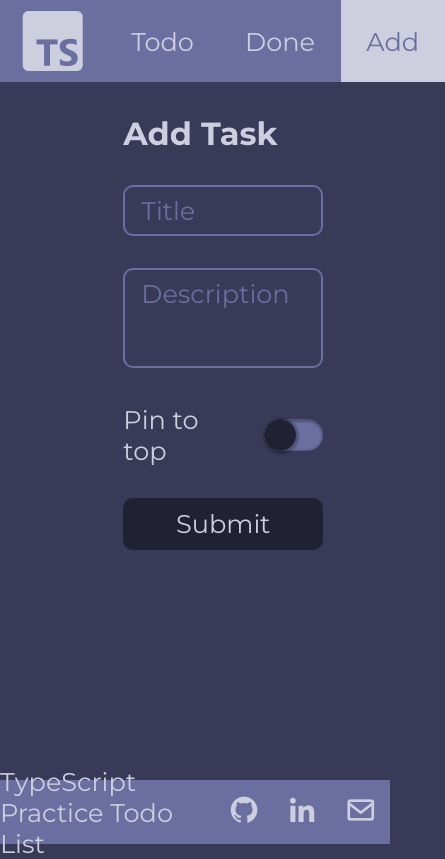
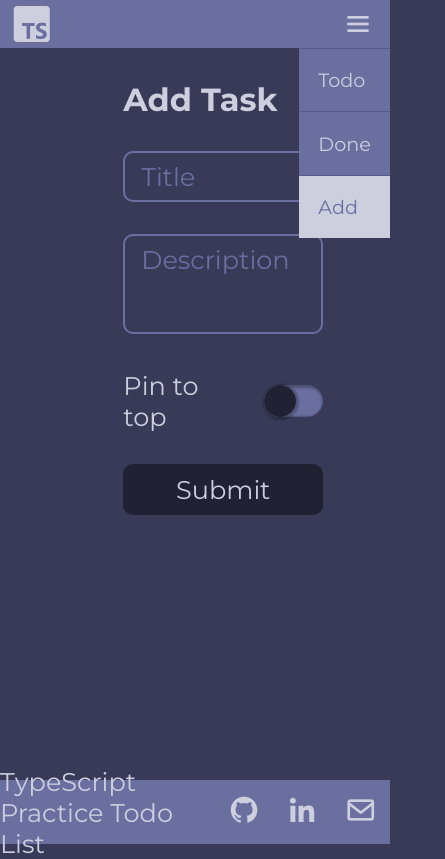
Before and after one commit to WaltsonZh/TSPract, a React (Vite) app: page /add in a window 390 px wide. Shown: the whole page, 445 px wide, since content can reach past the window. Built offline with nearby package versions, Linux system fonts and the light colour scheme; no server answers; the database is empty.

Commit message:
responsive navbar

```diff
--- a/src/assets/Add.css
+++ b/src/assets/Add.css
@@ -120,7 +120,7 @@
   border: none;
   border-radius: 10px;
   position: relative;
-  z-index: 1;
+  z-index: 0;
   cursor: pointer;
 }
 
--- a/src/assets/Details.css
+++ b/src/assets/Details.css
@@ -69,7 +69,7 @@
   border-radius: 10px;
   background-color: var(--primary-light);
   position: relative;
-  z-index: 1;
+  z-index: 0;
   cursor: pointer;
 }
 
--- a/src/assets/Navbar.css
+++ b/src/assets/Navbar.css
@@ -1,4 +1,5 @@
 .Navbar {
+  position: relative;
   background-color: var(--primary-light);
   display: grid;
   grid-template-columns: 1fr auto;
@@ -17,6 +18,11 @@
 .Navbar-logo > .bx {
   font-size: 5em;
   padding: 0 0.16em;
+}
+
+.Navbar > .bx-menu,
+.Navbar > .Navbar-overlay {
+  display: none;
 }
 
 .Navbar-list {
@@ -40,3 +46,50 @@
   background-color: var(--text-content);
   color: var(--primary-light);
 }
+
+@media (width < 700px) {
+  .Navbar-logo > .bx {
+    font-size: 3em;
+  }
+
+  .Navbar > .bx-menu {
+    position: absolute;
+    display: flex;
+    justify-content: center;
+    align-items: center;
+    right: 0;
+    width: 2em;
+    height: 100%;
+    font-size: 2em;
+    z-index: 3;
+  }
+
+  .Navbar-list {
+    display: none;
+  }
+
+  .Navbar-list {
+    position: absolute;
+    right: 0;
+    top: 3em;
+    background-color: var(--primary-light);
+    display: grid;
+    z-index: 3;
+  }
+
+  .Navbar-list > a {
+    font-size: 1.2em;
+    border-top: 1px solid var(--light-active);
+  }
+
+  .Navbar-overlay {
+    position: absolute;
+    display: block;
+    top: 0;
+    left: 0;
+    right: 0;
+    height: 100dvh;
+    content: '';
+    z-index: 2;
+  }
+}
--- a/src/components/Navbar.tsx
+++ b/src/components/Navbar.tsx
@@ -1,13 +1,31 @@
 import { NavLink } from 'react-router-dom'
 import '../assets/Navbar.css'
+import { useRef } from 'react'
 
 export default function Navbar() {
+  const menu = useRef<HTMLDivElement | null>(null)
+  const overlay = useRef<HTMLDivElement | null>(null)
+
+  const toggleMenu = () => {
+    const display = menu.current?.style.display
+    if (display === 'none' && menu.current && overlay.current) {
+      menu.current.style.display = 'grid'
+      overlay.current.style.display = 'block'
+      overlay.current.style.display
+    } else if (menu.current && overlay.current) {
+      menu.current.style.display = 'none'
+      overlay.current.style.display = 'none'
+    }
+  }
+
   return (
     <nav className='Navbar'>
       <div className='Navbar-logo'>
         <i className='bx bxl-typescript'></i>
       </div>
-      <div className='Navbar-list'>
+      <i className='bx bx-menu' onClick={toggleMenu}></i>
+      <div className='Navbar-overlay' onClick={toggleMenu} ref={overlay}></div>
+      <div className='Navbar-list' ref={menu} onClick={toggleMenu}>
         <NavLink to='/' className={({ isActive }) => (isActive ? 'Navbar-current' : '')}>
           Todo
         </NavLink>
```
